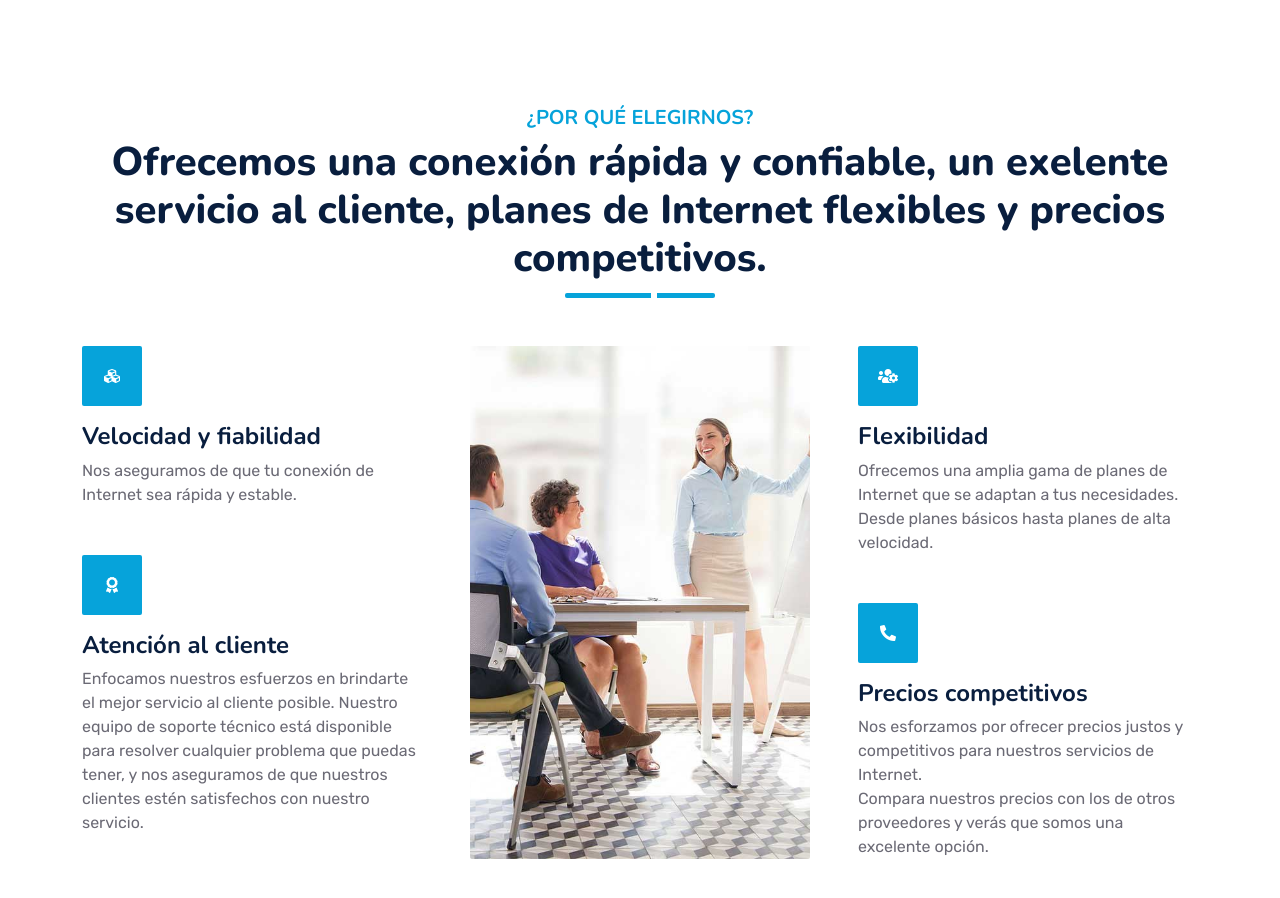
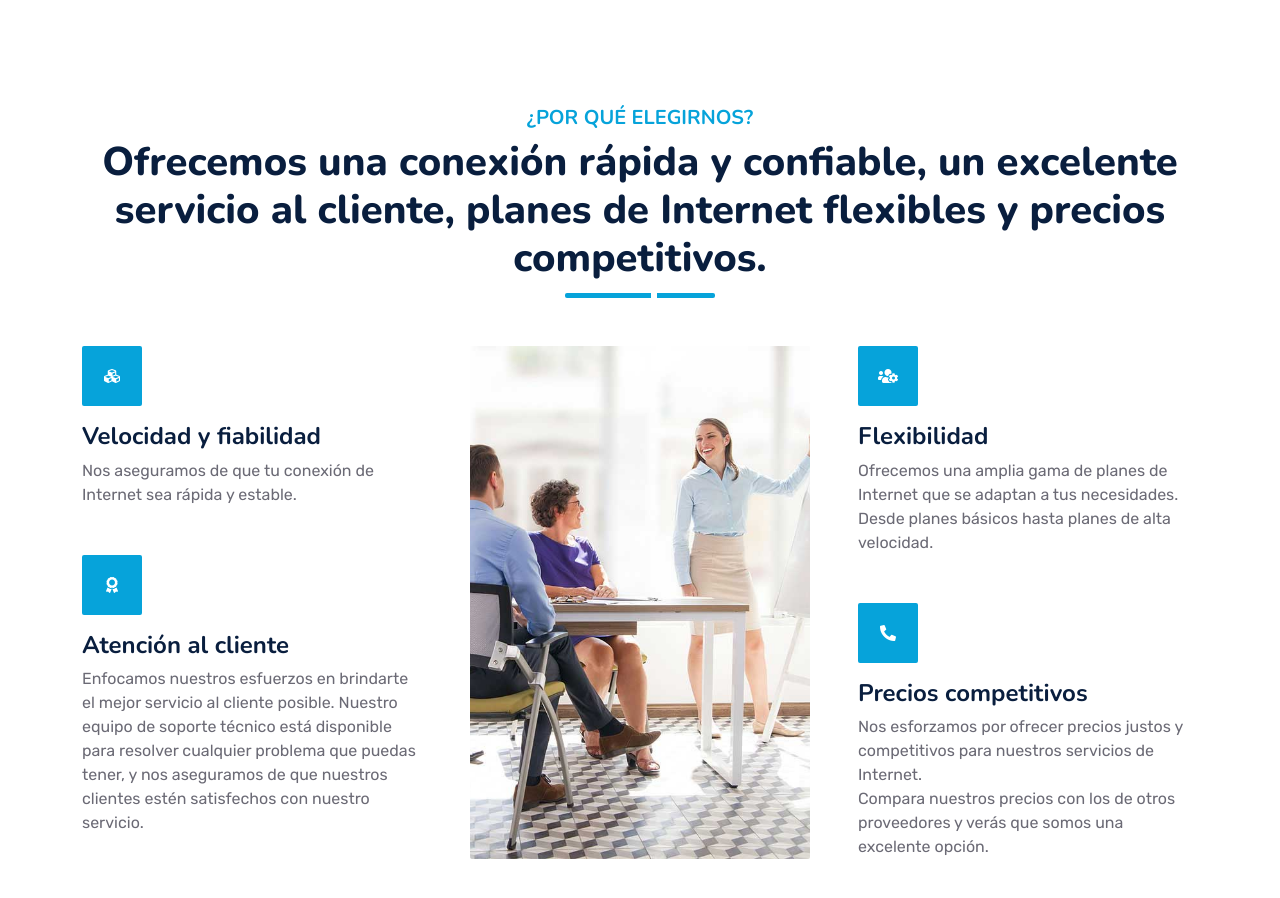
Before and after one commit to GuillermoSamboni/JGR_Comunicaciones, a website with bundled scripts: page index.html in a window 1280 px wide. Shown: the part 1660-2558 px from the top of the page. Built offline with nearby package versions, Linux system fonts and the light colour scheme; files whose address does not match are found by name.

Commit message:
se arreglo algo de ortogtrafía

```diff
--- a/index.html
+++ b/index.html
@@ -178,7 +178,7 @@
         <div class="container py-5">
             <div class="section-title text-center position-relative pb-3 mb-5 mx-auto" style="max-width:1200px;">
                 <h5 class="fw-bold text-primary text-uppercase">¿Por qué elegirnos?</h5>
-                <h1 class="mb-0">Ofrecemos una conexión rápida y confiable, un exelente servicio al cliente, planes de Internet flexibles y precios competitivos.</h1>
+                <h1 class="mb-0">Ofrecemos una conexión rápida y confiable, un excelente servicio al cliente, planes de Internet flexibles y precios competitivos.</h1>
             </div>
             <div class="row g-5">
                 <div class="col-lg-4">
```
